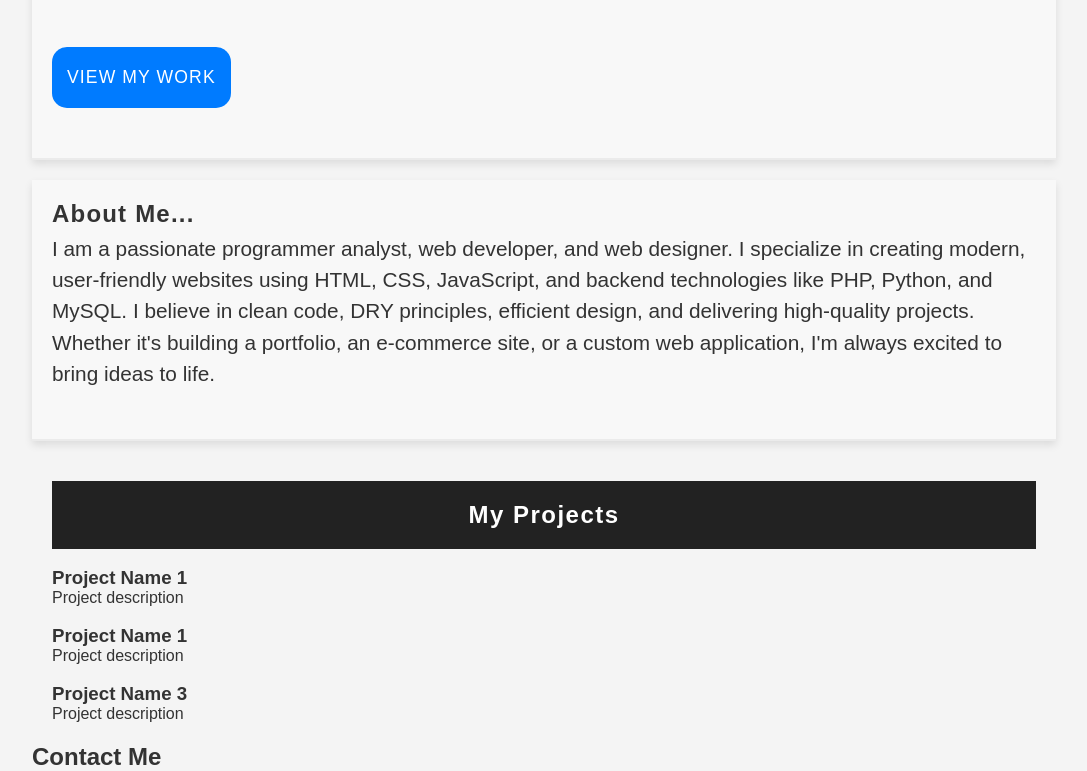
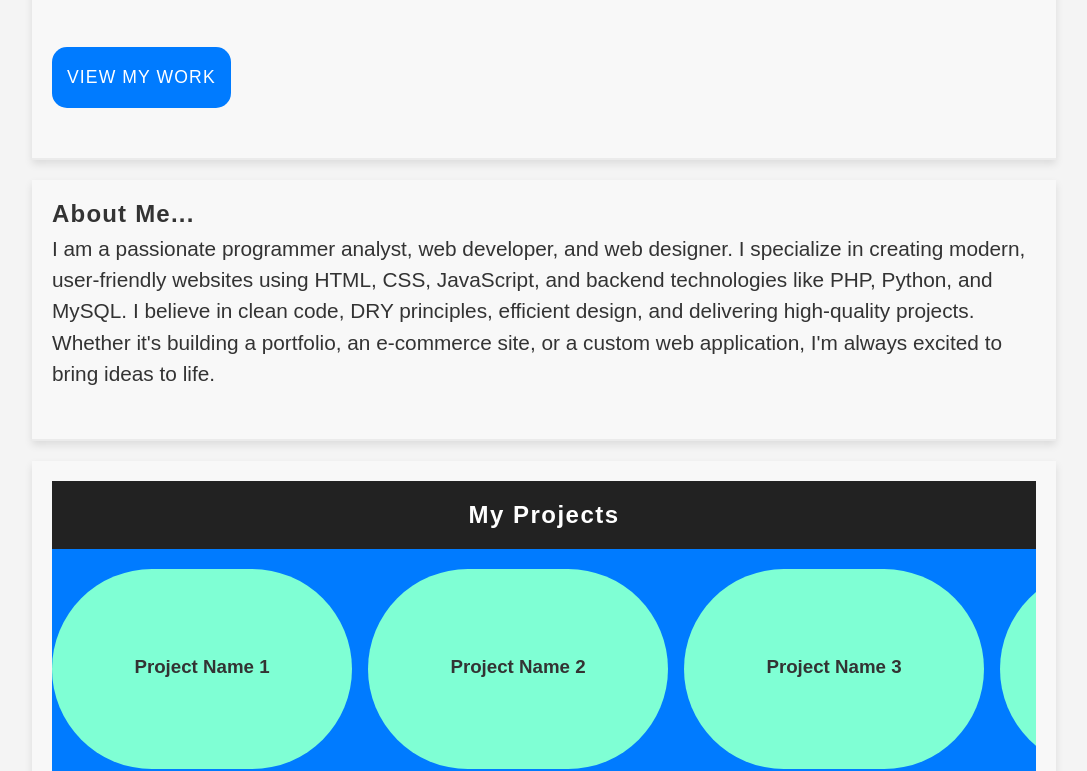
Before and after one commit to dannyed784/Portfolio, a plain HTML site: page index.html in a window 1280 px wide. Shown: the part 206-977 px from the top of the page, without its empty margins (96-1183 px from the left). Drawn offline with Linux system fonts and the light colour scheme.

Commit message:
Projects Section v2

```diff
--- a/css/style.css
+++ b/css/style.css
@@ -117,6 +117,8 @@ body {
 /*Projects section*/
 .projects-section {
   padding: 20px;
+  background-color: #f8f8f8;
+  box-shadow: 0px 4px 8px rgba(0, 0, 0, 0.1);
 }
 
 .projects-section h2 {
@@ -127,3 +129,30 @@ body {
   color: #fff;
   padding: 20px;
 }
+
+.projects {
+  display: flex;
+  justify-content: space-around;
+  /* flex-wrap: wrap; */
+  gap: 1em;
+  padding: 20px;
+  background-color: #007bff;
+  overflow: scroll;
+  scroll-snap-type: x mandatory;
+}
+
+.project {
+  scroll-snap-align: start;
+  background-color: aquamarine;
+  padding: 40px;
+  width: 300px;
+  height: 200px;
+  flex-shrink: 0;
+  border-radius: 150px;
+}
+
+.project h3,
+.project p {
+  text-align: center;
+  line-height: 4.3;
+}
--- a/index.html
+++ b/index.html
@@ -48,17 +48,28 @@
           <div class="project">
             <img src="" alt="" />
             <h3>Project Name 1</h3>
-            <p>Project description</p>
           </div>
           <div class="project">
             <img src="" alt="" />
-            <h3>Project Name 1</h3>
-            <p>Project description</p>
+            <h3>Project Name 2</h3>
           </div>
           <div class="project">
             <img src="" alt="" />
             <h3>Project Name 3</h3>
-            <p>Project description</p>
+          </div>
+          <div class="project">
+            <img src="" alt="" />
+            <h3>Project Name 4</h3>
+          </div>
+          <div class="project">
+            <img src="" alt="" />
+            <h3>Project Name 5</h3>
+            <
+          </div>
+          <div class="project">
+            <img src="" alt="" />
+            <h3>Project Name 6</h3>
+            <
           </div>
         </div>
       </section>
```
